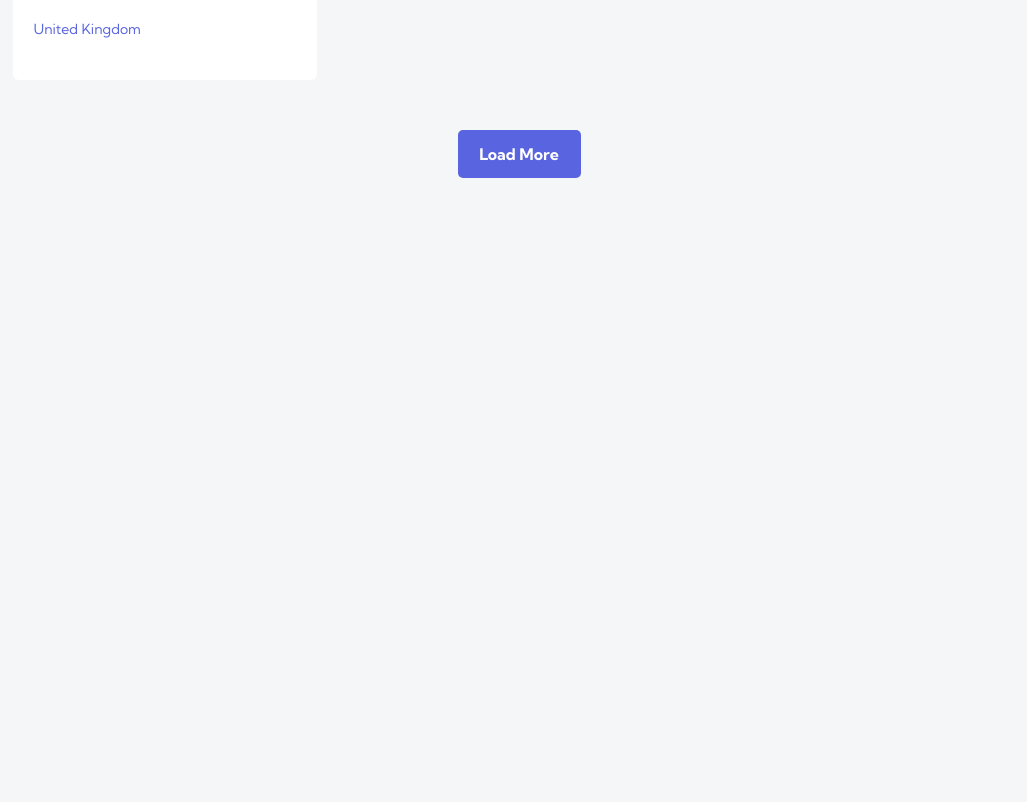
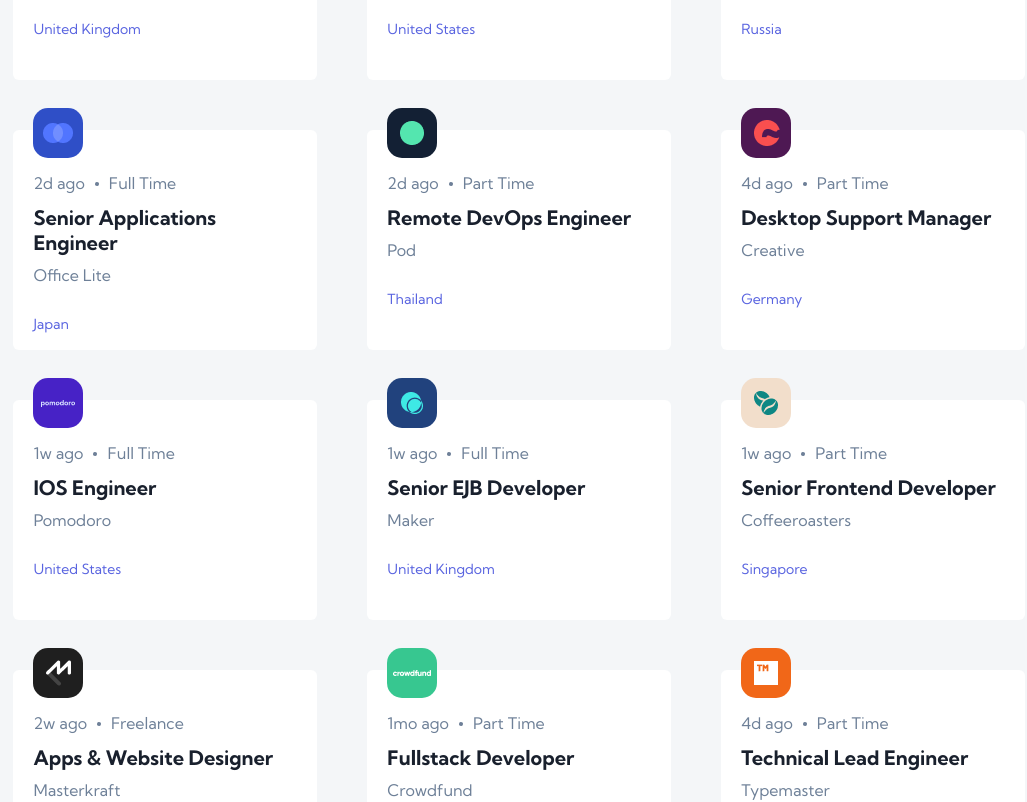
Before and after one commit to mambachristophersteven/devjobs_frontend, a React (Create React App) app: page / in a window 1280 px wide. Shown: the part 380-1182 px from the top of the page, without its empty margins (121-1148 px from the left). Before the commit the page ends 800 px from the top, so only its background shows below. Built offline with nearby package versions, Linux system fonts and the light colour scheme.

Commit message:
jobs data uploaded

```diff
--- a/src/components/Body.jsx
+++ b/src/components/Body.jsx
@@ -6,11 +6,121 @@
   {
     id: 1,
     image: "/companies/scoot.png",
-    alt: "scoot company logo",
+    alt: "scoot logo",
     posted: "5h ago",
     type: "Full Time",
     title: "Senior Software Engineer",
     company: "Scoot",
+    location: "United Kingdom",
+  },
+  {
+    id: 2,
+    image: "/companies/blogr.png",
+    alt: "blogr logo",
+    posted: "20h ago",
+    type: "Part Time",
+    title: "Haskell and Purescript Dev",
+    company: "Blogr",
+    location: "United States",
+  },
+  {
+    id: 3,
+    image: "/companies/vector.png",
+    alt: "vector logo",
+    posted: "1d ago",
+    type: "Part Time",
+    title: "Midlevel Back End Engineer",
+    company: "Vector",
+    location: "Russia",
+  },
+  {
+    id: 4,
+    image: "/companies/office-lite.png",
+    alt: "office lite logo",
+    posted: "2d ago",
+    type: "Full Time",
+    title: "Senior Applications Engineer",
+    company: "Office Lite",
+    location: "Japan",
+  },
+  {
+    id: 5,
+    image: "/companies/pod.png",
+    alt: "pod logo",
+    posted: "2d ago",
+    type: "Part Time",
+    title: "Remote DevOps Engineer",
+    company: "Pod",
+    location: "Thailand",
+  },
+  {
+    id: 6,
+    image: "/companies/creative.png",
+    alt: "creative logo",
+    posted: "4d ago",
+    type: "Part Time",
+    title: "Desktop Support Manager",
+    company: "Creative",
+    location: "Germany",
+  },
+  {
+    id: 7,
+    image: "/companies/pomodoro.png",
+    alt: "pomodoro logo",
+    posted: "1w ago",
+    type: "Full Time",
+    title: "IOS Engineer",
+    company: "Pomodoro",
+    location: "United States",
+  },
+  {
+    id: 8,
+    image: "/companies/maker.png",
+    alt: "maker logo",
+    posted: "1w ago",
+    type: "Full Time",
+    title: "Senior EJB Developer",
+    company: "Maker",
+    location: "United Kingdom",
+  },
+  {
+    id: 9,
+    image: "/companies/coffeeroasters.png",
+    alt: "coffeeroasters logo",
+    posted: "1w ago",
+    type: "Part Time",
+    title: "Senior Frontend Developer",
+    company: "Coffeeroasters",
+    location: "Singapore",
+  },
+  {
+    id: 10,
+    image: "/companies/mastercraft.png",
+    alt: "masterkraft logo",
+    posted: "2w ago",
+    type: "Freelance",
+    title: "Apps & Website Designer",
+    company: "Masterkraft",
+    location: "United States",
+  },
+  {
+    id: 11,
+    image: "/companies/crowdfund.png",
+    alt: "crowdfund logo",
+    posted: "1mo ago",
+    type: "Part Time",
+    title: "Fullstack Developer",
+    company: "Crowdfund",
+    location: "New Zealand",
+  },
+  {
+    id: 12,
+    image: "/companies/typemaster.png",
+    alt: "typemaster logo",
+    posted: "4d ago",
+    type: "Part Time",
+    title: "Technical Lead Engineer",
+    company: "Typemaster",
     location: "United Kingdom",
   },
 ];
```
